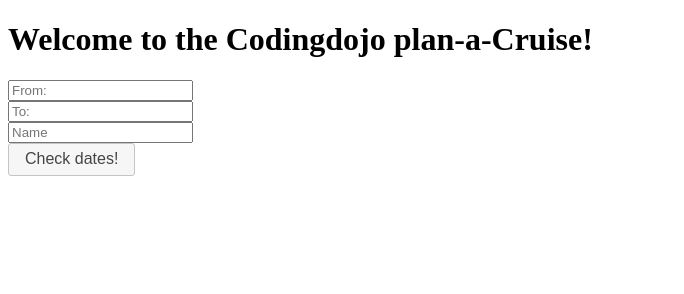
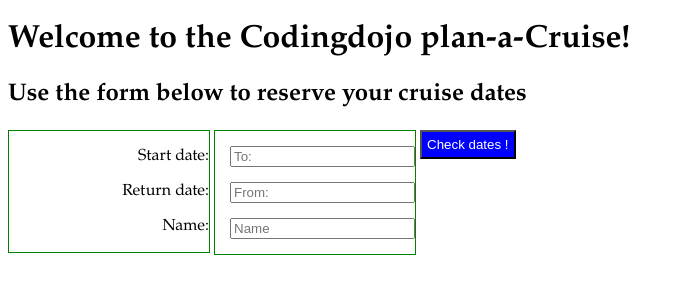
Before and after one commit to achung411/jquery-ui-validate-registration, a plain HTML site: page index.html in a window 1280 px wide. Shown: the whole page, without its empty margins (0-684 px from the left). Drawn offline with nearby package versions, Linux system fonts and the light colour scheme; some packages are replaced by stand-ins of ours; a script that the page names is missing.

Commit message:
added validations library, still need custom validations

```diff
--- a/index.html
+++ b/index.html
@@ -13,32 +13,40 @@
 		$(function() {
 			$(".calendar").datepicker();
 		});
-		$(function() {
-			$("input[type=submit], a, button")
-			.button()
-			.click(function(event) {
-				event.preventDefault();
-			});
-		});
+
 		$(document).ready(function(){
 			alert("This is it!");
+			$('form').submit(function() {
+				return false;
+			});
 		});
 
 
 	</script>
+
 </head>
 <body>
 	<div id="container">
 		<h1>Welcome to the Codingdojo plan-a-Cruise!</h1>
 
-		<form>
-			<input type="text" class="calendar" placeholder="From:" />
-			<input type="text" class="calendar" placeholder="To:" />
-			<input type="text" id="name" placeholder="Name"/>
-			<input type="submit" value="Check dates!" />
+		<h2>Use the form below to reserve your cruise dates</h2>
+		<form action="/registration" method="POST">
+			<div>
+				<p>Start date:</p>
+				<p>Return date:</p>
+				<p>Name:</p>
+			</div>
+			<div>
+				<input type="text" class="calendar" placeholder="To:" />
+				<input type="text" class="calendar" placeholder="From:" />
+				<input name="user" data-validation="length" data-validation-length="min8" placeholder="Name"/>
+			</div>
+				<button type="submit">Check dates !</button>
 		</form>
 	</div>
+
+	<script>
+		$.validate();
+	</script>
 </body>
-
-
 </html>
--- a/jquery_forms.css
+++ b/jquery_forms.css
@@ -1,3 +1,28 @@
-input {
-	display: block;
+#container {
+	font-family: Garamond;
 }
+
+
+	form div {
+		width: 200px;
+		display: inline-block;
+		border: 1px green solid;
+		vertical-align: top;
+	}
+
+	form p {
+		text-align: right;
+	}
+
+	input {
+		display: block;
+		margin: 15px;
+
+	}
+
+	button {
+		color: white;
+		background-color: blue;
+		padding: 5px;
+		display: inline-block;
+	}
```
